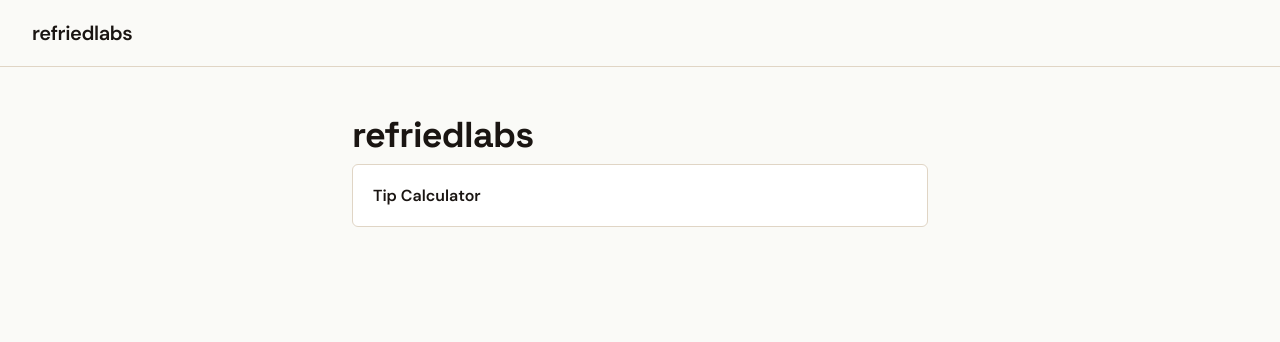
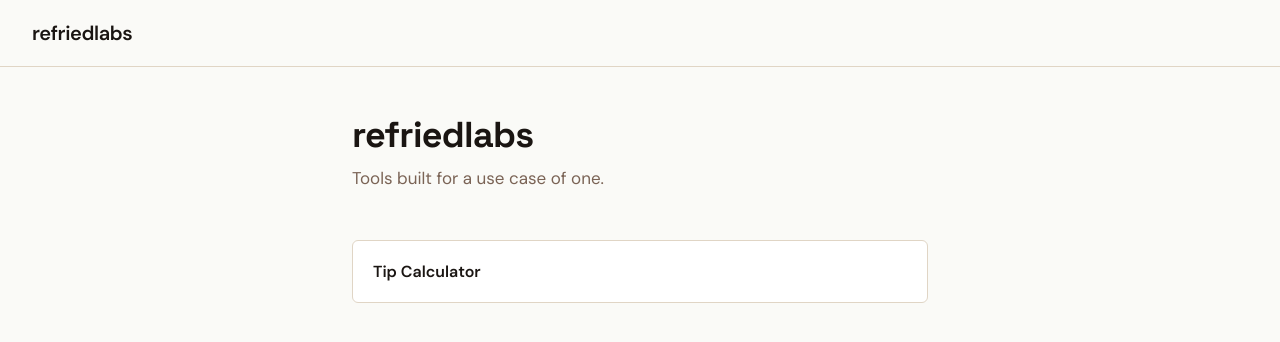
Before and after one commit to tsunamai/refriedlabs, a SvelteKit app: page / in a window 1280 px wide. Shown: the top 342 px of the page. Built offline with nearby package versions, Linux system fonts and the light colour scheme.

Commit message:
copy: new brand tagline — tools built for a use case of one

```diff
--- a/src/app.html
+++ b/src/app.html
@@ -3,7 +3,7 @@
 	<head>
 		<meta charset="utf-8" />
 		<meta name="viewport" content="width=device-width, initial-scale=1" />
-		<meta name="description" content="Personal tools. No paywall. No account. Built out of spite." />
+		<meta name="description" content="Tools built for a use case of one. No paywall. No account." />
 		<link rel="icon" href="/favicon.svg" type="image/svg+xml" />
 		%sveltekit.head%
 	</head>
--- a/src/routes/+page.svelte
+++ b/src/routes/+page.svelte
@@ -1,9 +1,10 @@
 <svelte:head>
 	<title>refriedlabs — personal tools, no paywall</title>
-	<meta name="description" content="Personal tools built out of frustration. No account. No subscription. Just the thing you needed." />
+	<meta name="description" content="Tools built for a use case of one. No paywall. No account." />
 </svelte:head>
 
 <h1>refriedlabs</h1>
+<p class="tagline">Tools built for a use case of one.</p>
 
 <ul class="tool-list">
 	<li class="tool-card">
@@ -16,6 +17,12 @@
 <style>
 	h1 {
 		margin-bottom: var(--space-xs);
+	}
+
+	.tagline {
+		color: var(--muted);
+		margin-bottom: var(--space-xl);
+		font-size: 1.0625rem;
 	}
 
 	.tool-list {
```
